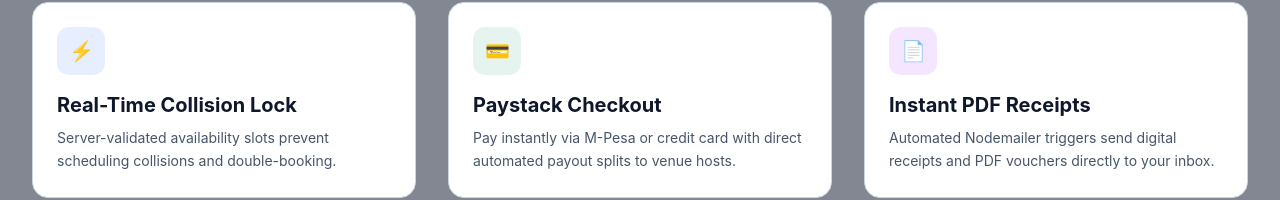
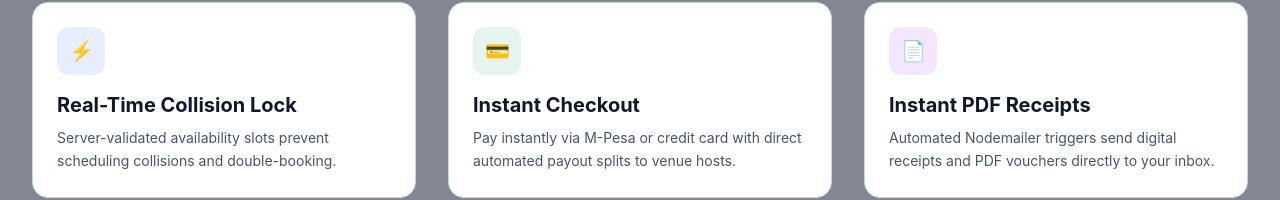
Before and after one commit to gitahidave/iReserve-clientside, a React (Vite) app in the folder iReserve/: page / in a window 1280 px wide. Shown: the part 690-890 px from the top of the page. Built offline with nearby package versions, Linux system fonts and the light colour scheme; no server answers.

Commit message:
edit landing page

```diff
--- a/iReserve/src/pages/Home.jsx
+++ b/iReserve/src/pages/Home.jsx
@@ -59,7 +59,7 @@
               <div className="w-12 h-12 bg-emerald-600/10 text-emerald-400 rounded-xl flex items-center justify-center font-bold text-xl mb-4">
                 💳
               </div>
-              <h3 className="text-xl font-bold mb-2">Paystack Checkout</h3>
+              <h3 className="text-xl font-bold mb-2">Instant Checkout</h3>
               <p className="text-slate-400 text-sm leading-relaxed">
                 Pay instantly via M-Pesa or credit card with direct automated payout splits to venue hosts.
               </p>
```
